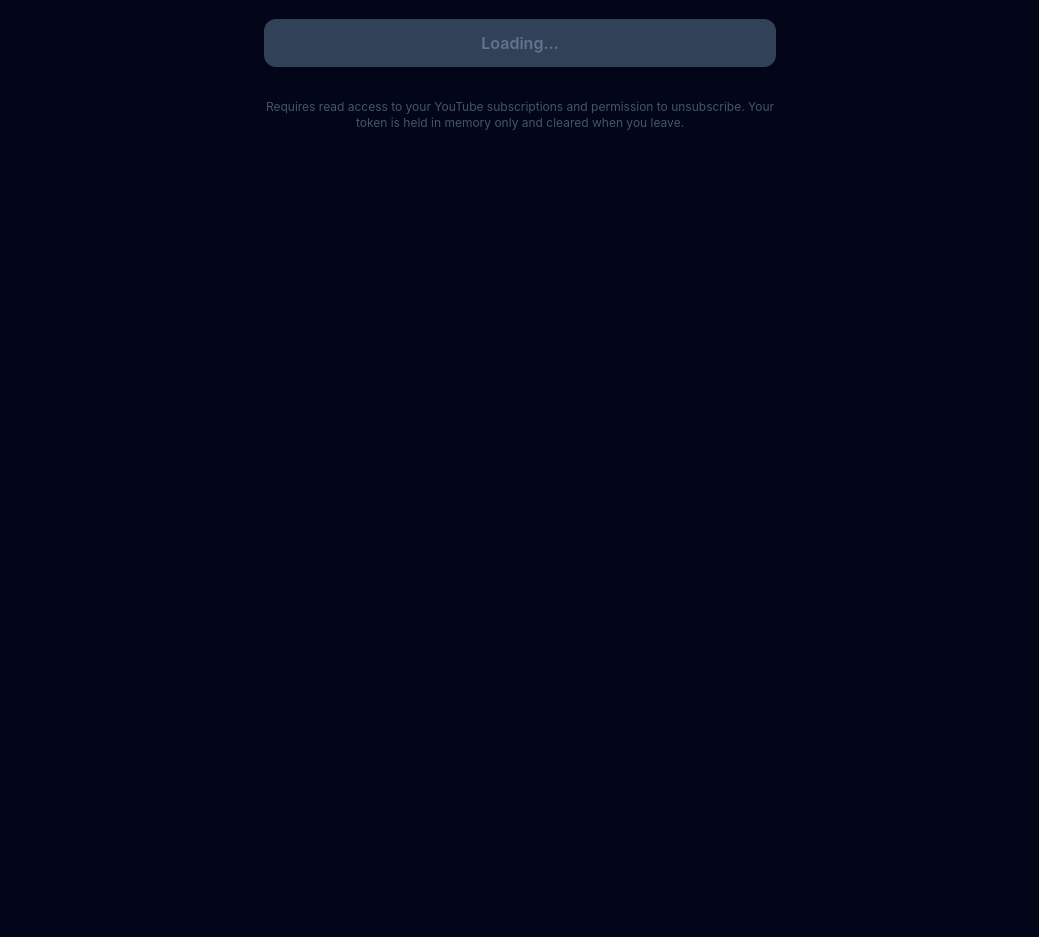
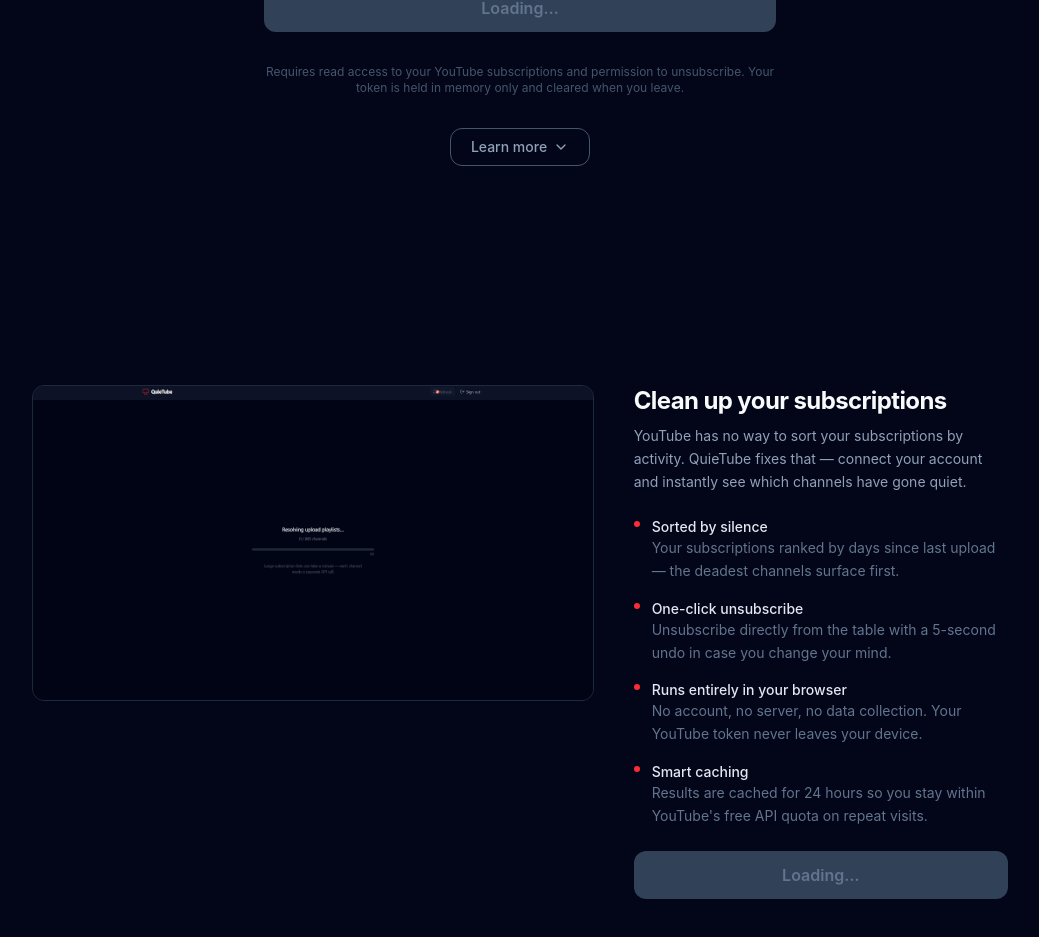
Before and after one commit to Tombo1001/quietube, a React (Vite) app: page / in a window 1280 px wide. Shown: the part 495-1432 px from the top of the page, without its empty margins (120-1159 px from the left). Before the commit the page ends 800 px from the top, so only its background shows below. Built offline with nearby package versions, Linux system fonts and the light colour scheme; no server answers.

Commit message:
landing page expansion

```diff
--- a/src/components/Dashboard.tsx
+++ b/src/components/Dashboard.tsx
@@ -135,8 +135,8 @@
   const darkPct = (dark / n) * 100
 
   return (
-    <div className="bg-slate-900 border border-slate-800 rounded-xl px-4 py-3 flex items-center gap-5">
-      {/* Profile */}
+    <div className="bg-slate-900 border border-slate-800 rounded-xl px-4 py-3 flex flex-col sm:flex-row sm:items-center gap-3 sm:gap-5">
+      {/* Profile — on mobile also carries the BMaC button on the right */}
       <div className="flex items-center gap-3 shrink-0">
         {userProfile?.picture ? (
           <img
@@ -167,9 +167,22 @@
             </div>
           )}
         </div>
+        {/* BMaC — mobile only, pushed to far right of the profile row */}
+        <a
+          href="https://www.buymeacoffee.com/exit"
+          target="_blank"
+          rel="noopener noreferrer"
+          className="ml-auto sm:hidden shrink-0"
+        >
+          <img
+            src="https://img.buymeacoffee.com/button-api/?text=Buy+me+a+coffee&emoji=%E2%98%95&slug=exit&button_colour=FFDD00&font_colour=000000&font_family=Cookie&outline_colour=000000&coffee_colour=ffffff"
+            alt="Buy me a coffee"
+            style={{ height: '32px', borderRadius: '8px' }}
+          />
+        </a>
       </div>
 
-      <div className="w-px self-stretch bg-slate-800 shrink-0" />
+      <div className="hidden sm:block w-px self-stretch bg-slate-800 shrink-0" />
 
       {/* RAG breakdown */}
       <div className="flex-1 min-w-0 space-y-1.5">
@@ -212,10 +225,10 @@
         </div>
       </div>
 
-      <div className="w-px self-stretch bg-slate-800 shrink-0" />
+      <div className="hidden sm:block w-px self-stretch bg-slate-800 shrink-0" />
 
-      {/* Buy Me a Coffee */}
-      <div className="shrink-0 flex items-center">
+      {/* Buy Me a Coffee — desktop only (mobile version is inside the profile row above) */}
+      <div className="hidden sm:flex shrink-0 items-center">
         <a
           href="https://www.buymeacoffee.com/exit"
           target="_blank"
--- a/src/components/LandingPage.tsx
+++ b/src/components/LandingPage.tsx
@@ -1,4 +1,4 @@
-import { AlertCircle, Tv2 } from 'lucide-react'
+import { AlertCircle, ChevronDown, Tv2 } from 'lucide-react'
 
 interface Props {
   onSignIn: () => void
@@ -6,9 +6,15 @@
   error: string | null
 }
 
+function scrollToLearnMore() {
+  document.getElementById('learn-more')?.scrollIntoView({ behavior: 'smooth' })
+}
+
 export function LandingPage({ onSignIn, gsiReady, error }: Props) {
   return (
-    <div className="min-h-screen bg-slate-950 flex flex-col items-center justify-center px-4">
+    <div className="bg-slate-950">
+      {/* Hero — full viewport height */}
+      <div className="min-h-screen flex flex-col items-center justify-center px-4">
         <div className="max-w-lg w-full text-center space-y-8">
 
           {/* Logo & name */}
@@ -59,6 +65,76 @@
             Requires read access to your YouTube subscriptions and permission to unsubscribe.
             Your token is held in memory only and cleared when you leave.
           </p>
+
+          {/* Learn More */}
+          <button
+            onClick={scrollToLearnMore}
+            className="flex items-center gap-1.5 mx-auto border border-slate-600 hover:border-slate-400 text-slate-400 hover:text-slate-200 text-sm font-medium py-2 px-5 rounded-xl transition-colors duration-150 cursor-pointer"
+          >
+            Learn more
+            <ChevronDown className="w-4 h-4" />
+          </button>
+        </div>
+      </div>
+
+      {/* Learn More section */}
+      <div id="learn-more" className="max-w-5xl mx-auto px-6 py-20 scroll-mt-8">
+        <div className="flex flex-col md:flex-row gap-10 items-start">
+
+          {/* GIF — 60% on desktop, full width on mobile */}
+          <div className="w-full md:w-3/5 rounded-xl overflow-hidden bg-slate-900 border border-slate-800 aspect-video">
+            <img src="/quietube/demo.gif" alt="QuieTube in use" className="w-full h-full object-cover" />
+          </div>
+
+          {/* Features — 40% on desktop */}
+          <div className="w-full md:w-2/5 space-y-6">
+            <div>
+              <h2 className="text-2xl font-bold text-slate-50 tracking-tight mb-2">
+                Clean up your subscriptions
+              </h2>
+              <p className="text-slate-400 text-sm leading-relaxed">
+                YouTube has no way to sort your subscriptions by activity. QuieTube fixes that — connect your account and instantly see which channels have gone quiet.
+              </p>
+            </div>
+
+            <ul className="space-y-4">
+              {[
+                {
+                  title: 'Sorted by silence',
+                  detail: 'Your subscriptions ranked by days since last upload — the deadest channels surface first.',
+                },
+                {
+                  title: 'One-click unsubscribe',
+                  detail: 'Unsubscribe directly from the table with a 5-second undo in case you change your mind.',
+                },
+                {
+                  title: 'Runs entirely in your browser',
+                  detail: 'No account, no server, no data collection. Your YouTube token never leaves your device.',
+                },
+                {
+                  title: 'Smart caching',
+                  detail: 'Results are cached for 24 hours so you stay within YouTube\'s free API quota on repeat visits.',
+                },
+              ].map(({ title, detail }) => (
+                <li key={title} className="flex items-start gap-3">
+                  <span className="mt-1 w-1.5 h-1.5 rounded-full bg-red-500 shrink-0" />
+                  <div>
+                    <p className="text-slate-200 text-sm font-medium">{title}</p>
+                    <p className="text-slate-500 text-sm leading-relaxed">{detail}</p>
+                  </div>
+                </li>
+              ))}
+            </ul>
+
+            <button
+              onClick={onSignIn}
+              disabled={!gsiReady}
+              className="w-full bg-red-600 hover:bg-red-500 disabled:bg-slate-700 disabled:text-slate-500 text-white font-semibold py-3 px-6 rounded-xl transition-colors duration-150 cursor-pointer disabled:cursor-not-allowed"
+            >
+              {gsiReady ? 'Sign in with Google' : 'Loading…'}
+            </button>
+          </div>
+        </div>
       </div>
     </div>
   )
--- a/src/components/SubscriptionTable.tsx
+++ b/src/components/SubscriptionTable.tsx
@@ -196,8 +196,8 @@
             <tr>
               <th className="w-12 px-3 py-3" />
               <SortHeader col="title" label="Channel" sort={sort} onSort={handleSort} />
-              <SortHeader col="lastUpload" label="Last Upload" sort={sort} onSort={handleSort} />
-              <SortHeader col="daysInactive" label="Inactive For" sort={sort} onSort={handleSort} />
+              <SortHeader col="lastUpload" label="Last Upload" sort={sort} onSort={handleSort} className="hidden sm:table-cell" />
+              <SortHeader col="daysInactive" label="Inactive For" sort={sort} onSort={handleSort} className="hidden sm:table-cell" />
               <th className="px-3 py-3 text-right text-slate-500 font-medium">Action</th>
             </tr>
           </thead>
@@ -276,17 +276,19 @@
   label,
   sort,
   onSort,
+  className,
 }: {
   col: SortColumn
   label: string
   sort: { col: SortColumn; dir: SortDirection }
   onSort: (col: SortColumn) => void
+  className?: string
 }) {
   const active = sort.col === col
   return (
     <th
       onClick={() => onSort(col)}
-      className="px-3 py-3 text-left text-slate-500 font-medium cursor-pointer hover:text-slate-300 select-none"
+      className={cn("px-3 py-3 text-left text-slate-500 font-medium cursor-pointer hover:text-slate-300 select-none", className)}
     >
       <div className="flex items-center gap-1">
         {label}
@@ -327,7 +329,7 @@
         />
       </td>
 
-      {/* Channel name */}
+      {/* Channel name — mobile shows last post date as a sub-line */}
       <td className="px-3 py-2.5 max-w-xs">
         <a
           href={`https://www.youtube.com/channel/${channelId}`}
@@ -338,10 +340,25 @@
           <span className="truncate">{title}</span>
           <ExternalLink className="w-3 h-3 text-slate-600 group-hover:text-slate-400 shrink-0" />
         </a>
+        <div className="sm:hidden mt-0.5 text-xs">
+          {status === 'loading' && <span className="text-slate-600 animate-pulse">Loading…</span>}
+          {status === 'no-uploads' && <span className="text-slate-600 italic">No uploads</span>}
+          {status === 'unavailable' && <span className="text-slate-600 italic">Unavailable</span>}
+          {status === 'error' && <span className="text-red-800 italic">Error</span>}
+          {status === 'loaded' && lastUploadDate && (
+            <span className={cn('tabular-nums', inactivityColor(daysInactive ?? 0))}>
+              {formatDate(lastUploadDate)}
+              {daysInactive !== null && <span className="text-slate-600"> · {formatInactive(daysInactive)}</span>}
+            </span>
+          )}
+          {status === 'loaded' && !lastUploadDate && daysInactive === null && (
+            <span className="text-slate-700">—</span>
+          )}
+        </div>
       </td>
 
-      {/* Last upload */}
-      <td className="px-3 py-2.5 text-slate-400">
+      {/* Last upload — desktop only */}
+      <td className="hidden sm:table-cell px-3 py-2.5 text-slate-400">
         {status === 'loading' && <span className="text-slate-600 animate-pulse">Loading…</span>}
         {status === 'no-uploads' && <span className="text-slate-600 italic">Zero uploads</span>}
         {status === 'unavailable' && <span className="text-slate-600 italic">Unavailable</span>}
@@ -349,8 +366,8 @@
         {status === 'loaded' && lastUploadDate && formatDate(lastUploadDate)}
       </td>
 
-      {/* Days inactive */}
-      <td className="px-3 py-2.5">
+      {/* Days inactive — desktop only */}
+      <td className="hidden sm:table-cell px-3 py-2.5">
         {status === 'loaded' && daysInactive !== null ? (
           <span className={cn('font-medium tabular-nums', inactivityColor(daysInactive))}>
             {formatInactive(daysInactive)}
```
Also changed, not shown: public/ads.txt (added), public/demo.gif (added). Lines whose indentation alone changed are shown as unchanged.
